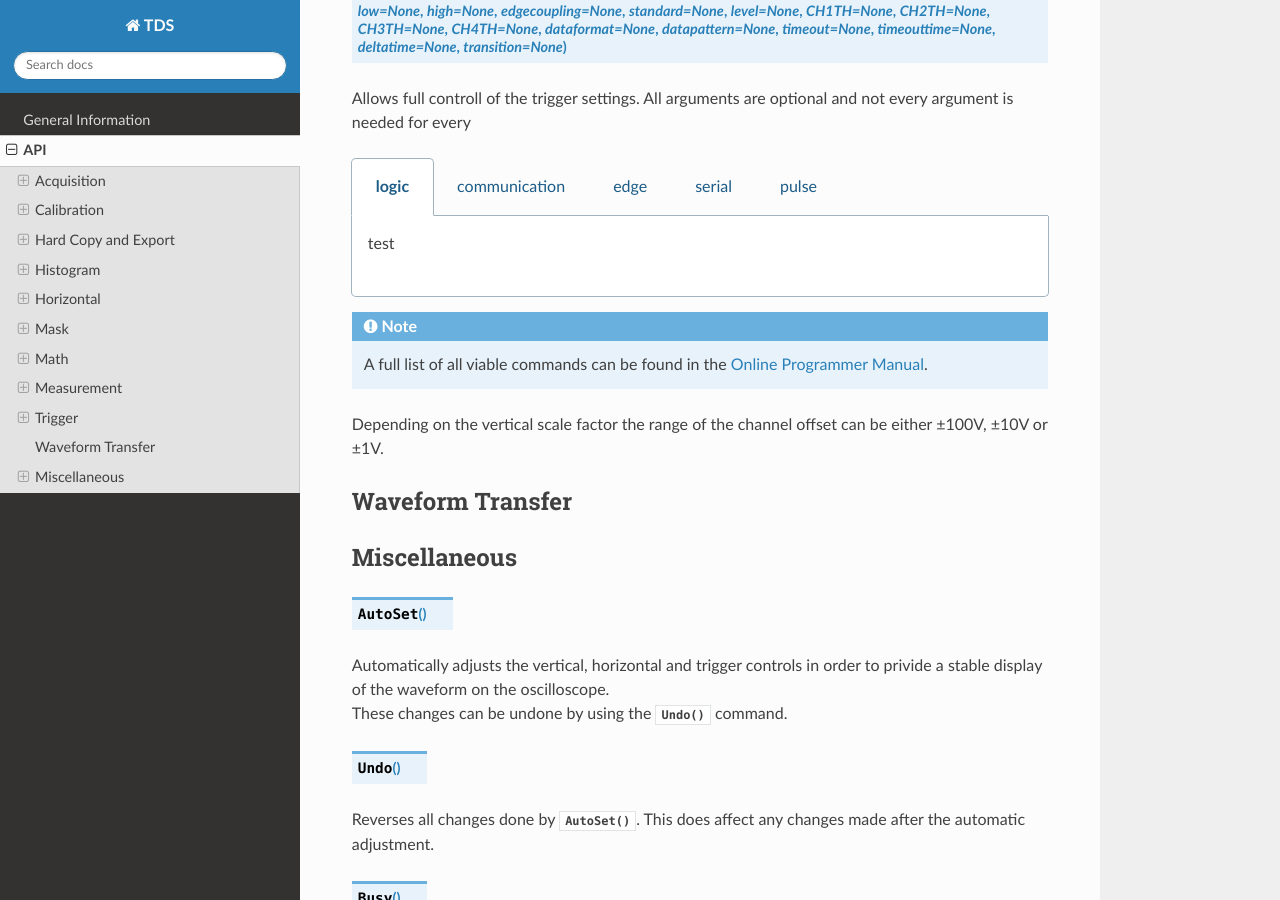
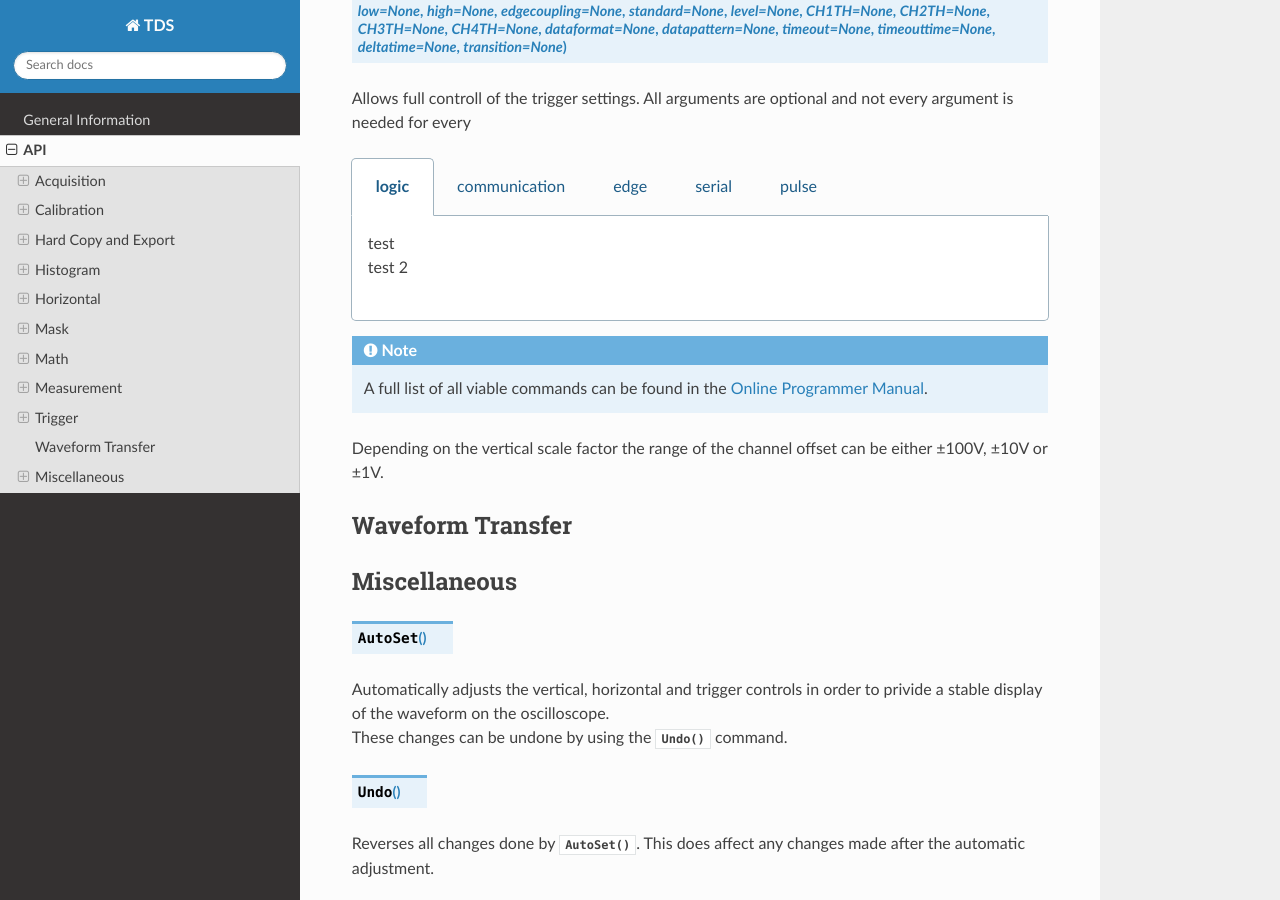
Before and after one commit to NeleWandel/TDS, a Sphinx documentation site: the page built from docs/source/API.rst, in a window 1280 px wide and 900 px high, scrolled down 13755 px. Built offline with Sphinx 7.4.7 and the Read the Docs theme 2.0.0, drawn with Linux system fonts in a browser that asks for light colours; pages that are not in the unit, such as notebooks, are missing from menus.

```diff
--- a/docs/source/API.rst
+++ b/docs/source/API.rst
@@ -319,20 +319,21 @@ Trigger
 .. tabs::
    .. tab:: logic
 
-      test
+      | test
+      | test 2
    .. tab:: communication
 
-      test
+      | test
    .. tab:: edge
 
-      hbas
+      | hbas
    .. tab:: serial
 
-      hola
+      | hola
    .. tab:: pulse
 
-      kjasföskldsf.
-      jisaefioeslf
+      | kjasföskldsf.
+      | jisaefioeslf
 .. note:: A full list of all viable commands can be found in the `Online Programmer Manual <https://download.tek.com/manual/PHP014070web.pdf>`_.
 
 --------
```
